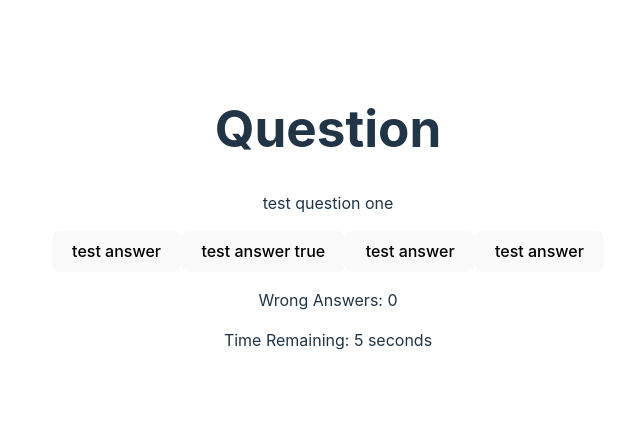
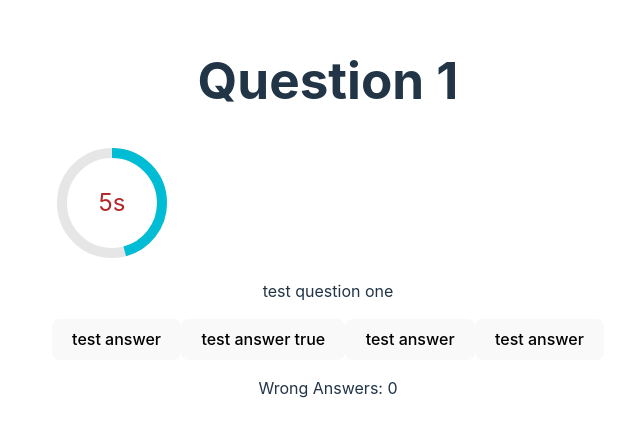
Before and after one commit to JackBadawy/Trivia_fullstack, a React (Vite) app in the folder Trivia_Frontend/: page /quiz in a window 1280 px wide. Shown: the part 183-620 px from the top of the page, without its empty margins (312-952 px from the left). Built offline with nearby package versions, Linux system fonts and the light colour scheme.

Commit message:
circular timer

```diff
--- a/Trivia_Frontend/package.json
+++ b/Trivia_Frontend/package.json
@@ -23,6 +23,7 @@
     "eslint": "^8.57.0",
     "eslint-plugin-react-hooks": "^4.6.0",
     "eslint-plugin-react-refresh": "^0.4.6",
+    "sass": "^1.77.2",
     "typescript": "^5.2.2",
     "vite": "^5.2.0"
   }
--- /dev/null
+++ b/Trivia_Frontend/src/Components/CircularTimer.tsx
@@ -0,0 +1,62 @@
+import React, { useEffect, useState } from "react";
+import "../Styles/CircularTimer.scss";
+
+interface CircularTimerProps {
+  duration: number;
+  onComplete: () => void;
+}
+
+const CircularTimer: React.FC<CircularTimerProps> = ({
+  duration,
+  onComplete,
+}) => {
+  const [timeLeft, setTimeLeft] = useState(duration);
+
+  useEffect(() => {
+    const timerId = setInterval(() => {
+      setTimeLeft((prevTime) => {
+        if (prevTime <= 1) {
+          clearInterval(timerId);
+          return 0;
+        }
+        return prevTime - 1;
+      });
+    }, 1000);
+
+    return () => clearInterval(timerId);
+  }, [duration]);
+
+  useEffect(() => {
+    if (timeLeft === 0) {
+      onComplete();
+    }
+  }, [timeLeft, onComplete]);
+
+  const radius = 50;
+  const circumference = 2 * Math.PI * radius;
+  const progress = ((duration - timeLeft) / duration) * circumference;
+
+  return (
+    <div className="circular-timer">
+      <svg width="120" height="120">
+        <circle
+          className="circular-timer__background"
+          cx="60"
+          cy="60"
+          r={radius}
+        />
+        <circle
+          className="circular-timer__progress"
+          cx="60"
+          cy="60"
+          r={radius}
+          strokeDasharray={circumference}
+          strokeDashoffset={circumference - progress}
+        />
+      </svg>
+      <div className="circular-timer__text">{timeLeft}s</div>
+    </div>
+  );
+};
+
+export default CircularTimer;
--- a/Trivia_Frontend/src/Components/Question.tsx
+++ b/Trivia_Frontend/src/Components/Question.tsx
@@ -1,92 +1,78 @@
-import { useEffect, useState } from "react";
+import React, { useCallback, useEffect, useState } from "react";
+import { useNavigate } from "react-router-dom";
 import { triviaQuestions } from "../LookUpTables/TriviaQuestionLUT";
 import { usePlayerStats } from "../Context/usePlayerStats";
-import { useNavigate } from "react-router-dom";
-import { postPlayerStats } from "../Services/Stats_Service";
+import CircularTimer from "./CircularTimer";
 
-const Question = () => {
-  const [i, iterate] = useState(1);
+const Question: React.FC = () => {
+  const [i, iterate] = useState(1); // Adjusted to start from 1 index
   const { playerStats, setPlayerStats } = usePlayerStats();
   const [countdown, setCountdown] = useState(10);
   const [totalTime, setTotalTime] = useState(0);
   const navigate = useNavigate();
 
-  useEffect(() => {
-    const timer = setInterval(() => {
-      setCountdown((prevCountdown) => prevCountdown - 1);
-      setTotalTime((prevTotalTime) => prevTotalTime + 1);
-    }, 1000);
+  const calculateFinalStats = useCallback(() => {
+    const averageTime = totalTime / 10;
+    setPlayerStats((prevStats) => ({
+      ...prevStats,
+      totalTime: `${totalTime} seconds`,
+      timePerQuestion: `${averageTime.toFixed(2)} seconds`,
+    }));
+    navigate("/score");
+  }, [totalTime, setPlayerStats, navigate]);
 
-    if (countdown === 0) {
+  const handleNextQuestion = useCallback(
+    (isCorrect: boolean) => {
       setPlayerStats((prevStats) => ({
         ...prevStats,
-        wrongAnswers: prevStats.wrongAnswers + 1,
+        wrongAnswers: isCorrect
+          ? prevStats.wrongAnswers
+          : prevStats.wrongAnswers + 1,
       }));
+
+      setTotalTime((prevTotalTime) => prevTotalTime + (10 - countdown));
+      setCountdown(10);
+
       if (i < 10) {
         iterate(i + 1);
-        setCountdown(10);
       } else {
-        clearInterval(timer);
         calculateFinalStats();
       }
+    },
+    [i, countdown, setPlayerStats, calculateFinalStats]
+  );
+
+  const handleTimeOut = useCallback(() => {
+    handleNextQuestion(false);
+  }, [handleNextQuestion]);
+
+  useEffect(() => {
+    if (countdown === 0) {
+      handleTimeOut();
     }
-
-    return () => clearInterval(timer);
-  }, [countdown, i, setPlayerStats]);
+  }, [countdown, handleTimeOut]);
 
   useEffect(() => {
     console.log("Player Stats updated:", playerStats);
   }, [playerStats]);
 
-  const iterateQuestion = (isCorrect: boolean) => {
-    setPlayerStats((prevStats) => ({
-      ...prevStats,
-      wrongAnswers: isCorrect
-        ? prevStats.wrongAnswers
-        : prevStats.wrongAnswers + 1,
-    }));
-    if (i < 10) {
-      iterate(i + 1);
-      setCountdown(10);
-    } else {
-      calculateFinalStats();
-    }
-  };
-
-  const calculateFinalStats = async () => {
-    const averageTime = totalTime / 10;
-    const finalStats = {
-      ...playerStats,
-      totalTime: `${totalTime} seconds`,
-      timePerQuestion: `${averageTime.toFixed(2)} seconds`,
-    };
-
-    setPlayerStats(finalStats);
-
-    try {
-      await postPlayerStats(finalStats);
-      console.log("Player stats posted successfully");
-    } catch (error) {
-      console.error("Failed to post player stats:", error.message);
-    }
-
-    navigate("/score");
-  };
-
   return (
     <div className="question__container">
-      <h1>Question</h1>
+      <h1>Question {i}</h1>
+      <CircularTimer key={i} duration={10} onComplete={handleTimeOut} />
       <p>{triviaQuestions[i].question}</p>
       {Object.values(triviaQuestions[i].potentialAnswers).map(
         (answer, index) => (
-          <button key={index} onClick={() => iterateQuestion(answer.correct)}>
+          <button
+            key={index}
+            onClick={() => handleNextQuestion(answer.correct)}
+          >
             {answer.text}
           </button>
         )
       )}
       <div>
         <p>Wrong Answers: {playerStats.wrongAnswers}</p>
-        <p>Time Remaining: {countdown} seconds</p>
       </div>
     </div>
   );
--- /dev/null
+++ b/Trivia_Frontend/src/Styles/CircularTimer.scss
@@ -0,0 +1,29 @@
+.circular-timer {
+  position: relative;
+  width: 120px;
+  height: 120px;
+
+  &__background {
+    fill: none;
+    stroke: #e6e6e6;
+    stroke-width: 10;
+  }
+
+  &__progress {
+    fill: none;
+    stroke: #00bcd4;
+    stroke-width: 10;
+    transform: rotate(-90deg);
+    transform-origin: 50% 50%;
+    transition: stroke-dashoffset 1s linear;
+  }
+
+  &__text {
+    position: absolute;
+    top: 50%;
+    left: 50%;
+    transform: translate(-50%, -50%);
+    font-size: 1.5rem;
+    color: #b12828;
+  }
+}
```
Also changed, not shown: 2 other files (tests, documents, lock files or other folders).
